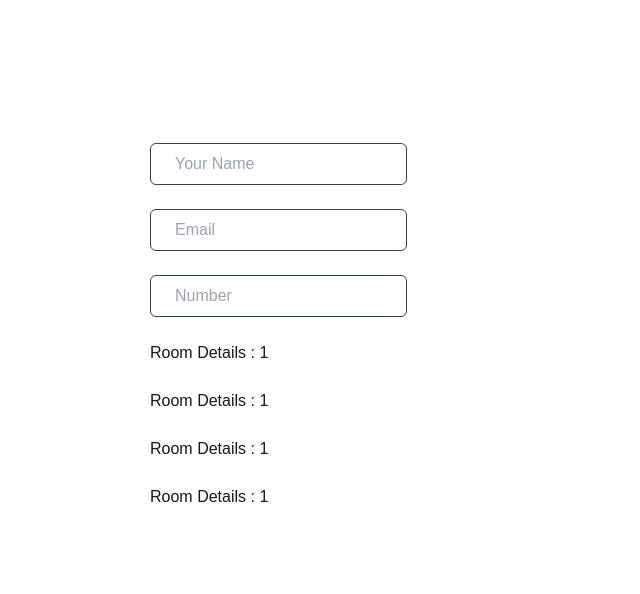
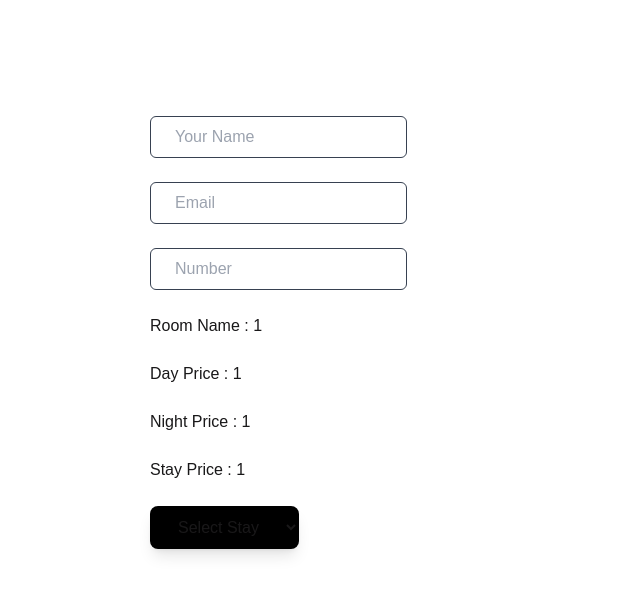
Before and after one commit to AshutoshStark/sri_hotel, a Next.js app: page /details/1/1/1/1 in a window 1280 px wide. Shown: the top 594 px of the page, without its empty margins (0-640 px from the left). Built offline with nearby package versions, Linux system fonts and the light colour scheme.

Commit message:
complete

```diff
--- a/app/(home)/page.tsx
+++ b/app/(home)/page.tsx
@@ -16,8 +16,8 @@ export default function Home() {
       <TravelPage/>
       <Monetization/>
       <Influencers/>
-      <Cards/>
-      <FandQ/>
+      {/* <Cards/> */}
+      {/* <FandQ/> */}
     </div>
   );
 }
--- a/app/booking/page.tsx
+++ b/app/booking/page.tsx
@@ -18,7 +18,7 @@ const page = () => {
                       <p className='text-sm text-slate-600'>Price :</p>
                       <p className='text-sm text-slate-600'>Day- ₹{item.day}</p>
                       <p className='text-sm text-slate-600'>Night- ₹{item.night}</p>
-                      <p className='text-sm text-slate-600'>Full Day- ₹{item.full}</p>
+                      <p className='text-sm text-slate-600'>Stay Price- ₹{item.full}</p>
                     </div>
                 <Link href={`/details/${item?.room_name}/${item?.day}/${item?.night}/${item?.full}`} className='flex justify-center items-center bg-prime rounded-lg py-2 px-6 md:w-1/3 font-semibold'>Book Now</Link>
                 </div>
--- a/app/details/[name]/[day]/[night]/[full]/page.tsx
+++ b/app/details/[name]/[day]/[night]/[full]/page.tsx
@@ -1,25 +1,69 @@
 'use client'
-import { useParams } from 'next/navigation';
-import React from 'react'
+import { useParams, useRouter } from 'next/navigation';
+import React, { useState } from 'react'
+import Swal from 'sweetalert2';
 
 const page = () => {
 
   const params = useParams();
   const {name, day, night, full} = params;
+  const [price,setPrice] = useState<string>('')
+  const [prices,setPrices] = useState<number>(0)
+  const [confirm,setConfirm] = useState<boolean>(false)
+
+  const [names,setName] = useState<string>('')
+  const [mail,setMail] = useState<string>('')
+  const [number,setNumber] = useState<string>('')
+
 
   let priced = day.replace('%2C','')
   let pricen = night.replace('%2C','')
   let pricef = full.replace('%2C','')
 
+  const pricecal =()=>{
+
+    let p
+
+    if(price === priced || price === pricen){
+      p=priced
+    }
+    else{
+      p = pricef*Number(prices)
+    }
+    return p
+  }
+
+  const onSubmit =(num:number)=>{
+    Swal.fire({
+      title: "Payment Done Successful",
+      text: `${names} have payed Rs.${num}`,
+      icon: "success"
+    });
+    setName('')
+    setMail('')
+    setNumber('')
+  }
+
   return (
     <div className='flex flex-col justify-center items-start py-12 gap-6'>
-      <input type="text" name="" id="" className='bg-transparent border border-gray-700 rounded-md py-2 px-6' placeholder='Your Name'/>
-      <input type="text" name="" id="" className='bg-transparent border border-gray-700 rounded-md py-2 px-6' placeholder='Email'/>
-      <input type="text" name="" id="" className='bg-transparent border border-gray-700 rounded-md py-2 px-6' placeholder='Number'/>
-      <p>Room Details : {decodeURI(name)}</p>
-      <p>Room Details : {priced}</p>
-      <p>Room Details : {pricen}</p>
-      <p>Room Details : {pricef}</p>
+      <input type="text" name="" id="" className='bg-transparent border border-gray-700 rounded-md py-2 px-6' placeholder='Your Name' onChange={(e:any)=>setName(e.target.value)}/>
+      <input type="text" name="" id="" className='bg-transparent border border-gray-700 rounded-md py-2 px-6' placeholder='Email' onChange={(e:any)=>setMail(e.target.value)}/>
+      <input type="text" name="" id="" className='bg-transparent border border-gray-700 rounded-md py-2 px-6' placeholder='Number' onChange={(e:any)=>setNumber(e.target.value)}/>
+      <p>Room Name : {decodeURI(name)}</p>
+      <p>Day Price : {priced}</p>
+      <p>Night Price : {pricen}</p>
+      <p>Stay Price : {pricef}</p>
+      <select name="" id="" onChange={(e:any)=>setPrice(e.target.value)} className='bg-black px-6 py-3 rounded-lg shadow-lg'>
+        <option value="" className='bg-black px-6 py-3 rounded-lg shadow-md'>Select Stay</option>
+        <option value={priced} className='bg-black px-6 py-3 rounded-lg shadow-md'>Day Stay</option>
+        <option value={pricen} className='bg-black px-6 py-3 rounded-lg shadow-md'>Night Stay</option>
+        <option value="stay" className='bg-black px-6 py-3 rounded-lg shadow-md'>Stay</option>
+      </select>
+      {price === 'stay' &&
+        <input type="number" name="" id="" placeholder='Number of days to stay' className='px-6 py-2 rounded-md shadow-lg text-black' onChange={(e:any)=>setPrices(e.target.value)}/>
+      }
+      {price && <button className='bg-green-600 py-2 px-5 rounded-lg shadow-md shadow-gray-500' onClick={()=>setConfirm(true)}>Confirm Order</button> }
+      {confirm && <button className='bg-green-600 py-2 px-5 rounded-lg shadow-md shadow-gray-500' onClick={()=>onSubmit(pricecal())}>Pay Now {pricecal() + '/-'}</button> }
     </div>
   )
 }
--- a/components/nav and foot/Navbar.tsx
+++ b/components/nav and foot/Navbar.tsx
@@ -10,8 +10,8 @@ const Navbar = () => {
   console.log(pathname)
   return (
     <div className='text-2xl text-othertext font-semibold flex gap-14 items-center justify-between'>
-      <Link href={'/'}>
-        <img src="/loog.png" alt="" />
+      <Link href={'/'} className='font-serif text-3xl'>
+        Sri
       </Link>
       <div className='flex gap-11 items-center'>
       <Link href={'/'} className={pathname === '/'? 'decoration-1 text-prime underline underline-offset-[12px] underline-prime' : ''}>Home</Link>
--- a/package.json
+++ b/package.json
@@ -14,7 +14,9 @@
     "react": "19.0.0-rc-66855b96-20241106",
     "react-dom": "19.0.0-rc-66855b96-20241106",
     "react-hook-form": "^7.53.2",
+    "react-hot-toast": "^2.4.1",
     "react-icons": "^5.3.0",
+    "sweetalert2": "^11.14.5",
     "zod": "^3.23.8"
   },
   "devDependencies": {
```
Also changed, not shown: 1 other file (tests, documents, lock files or other folders).
